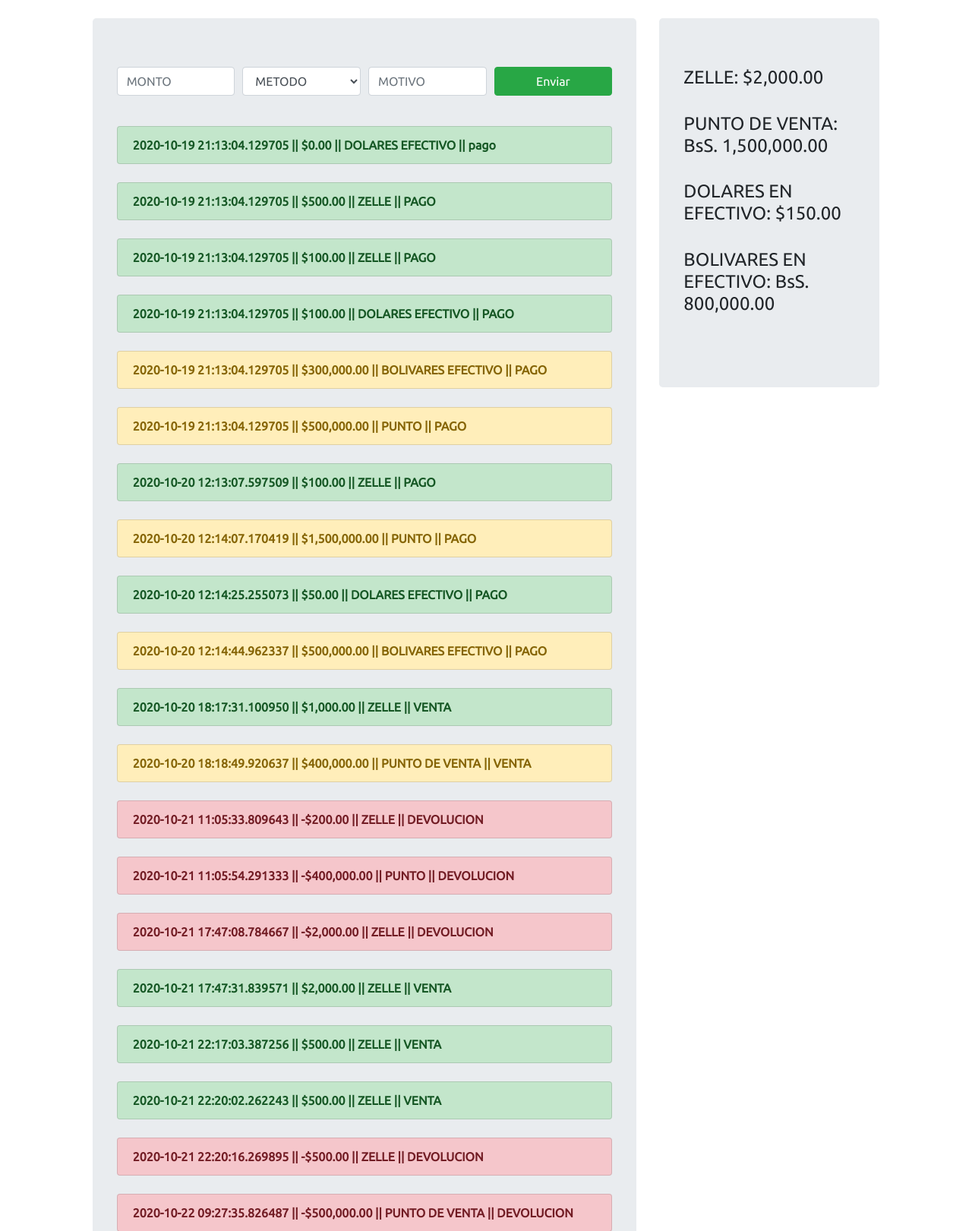
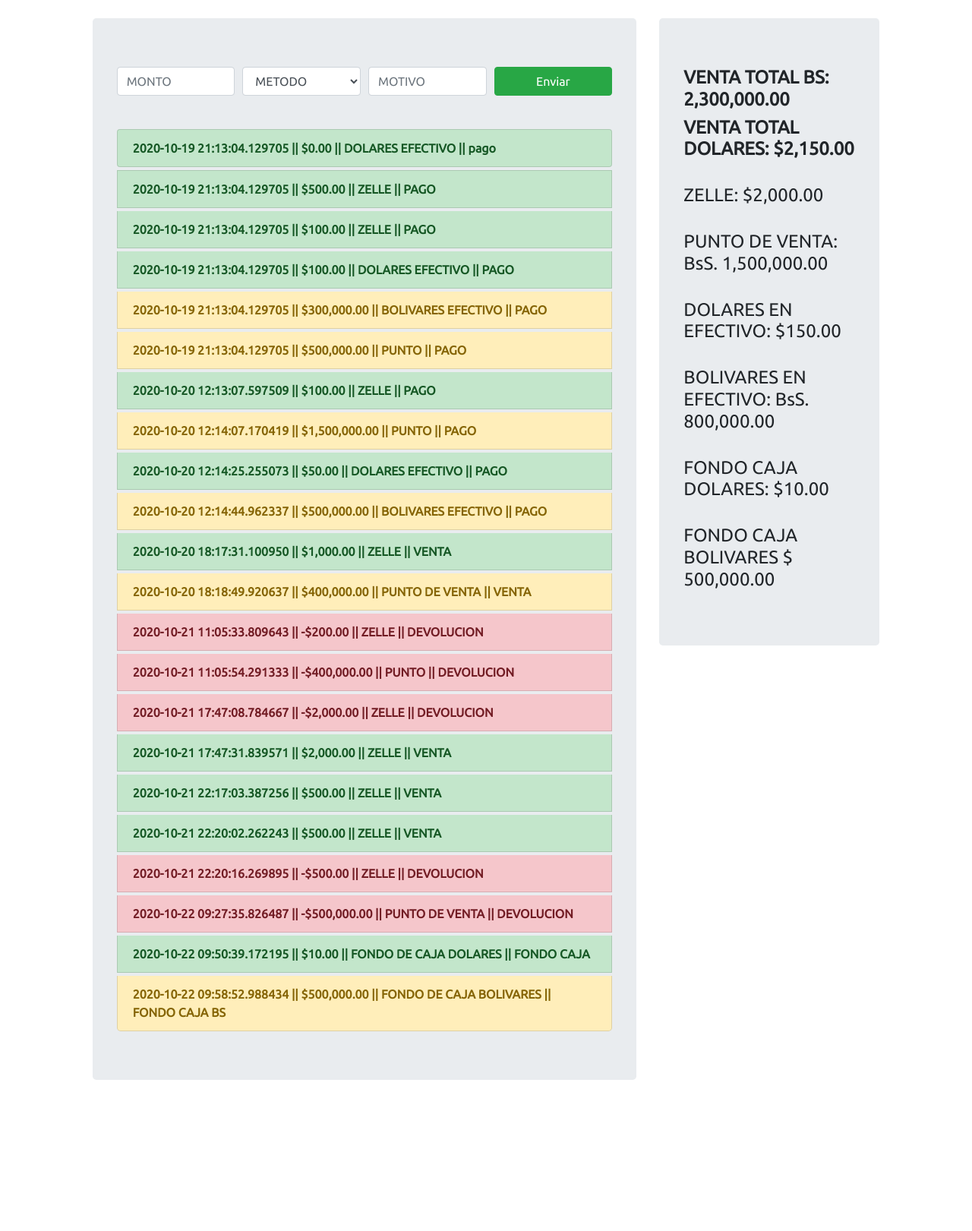
Before and after one commit to elchamucoroboto/caja-project, a Flask app: page / in a window 1280 px wide. Shown: the part 56-1677 px from the top of the page at 76% size. After the commit the page ends 1478 px from the top, so only its background shows below. Run offline with Flask 2, Linux system fonts and the light colour scheme; data comes from the database, SQL or seed files in the repository; both versions use the stored data as it was after the commit.

Commit message:
fondo de cajas funcionando

```diff
--- a/app.py
+++ b/app.py
@@ -61,6 +61,15 @@ def home():
     listPunto = [0]
     listEfectivoD = [0]
     listEfectivoBS = [0]
+    fondoCajaD = 0.00
+    fondoCajaBs = 0.00
+    sumZelle = 0.00
+    sumPunto = 0.00
+    sumEfectivoD = 0.00
+    sumEfectivoBS = 0.00
+
+
+
 
     def currencyFormat(monto):
         currency = "{:,.2f}".format(monto)
@@ -89,10 +98,19 @@ def home():
             listEfectivoBS.insert(0, op.amount)
             sumEfectivoBS = sum(listEfectivoBS)
 
+        if 'FONDO DE CAJA DOLARES' in op.method.upper():
+            fondoCajaD = op.amount
+
+        if 'FONDO DE CAJA BOLIVARES' in op.method.upper():
+            fondoCajaBs = op.amount
 
 
+    venta_total_dolares = sumZelle + sumEfectivoD
+    venta_total_bolivares = sumPunto + sumEfectivoBS
 
-    return render_template('prueba.html', operations = operations , sumZelle = currencyFormat(sumZelle), sumPunto = currencyFormat(sumPunto), sumEfectivoBS = currencyFormat(sumEfectivoBS) , sumEfectivoD = currencyFormat(sumEfectivoD))
+
+    return render_template('prueba.html', operations = operations , sumZelle = currencyFormat(sumZelle), sumPunto = currencyFormat(sumPunto), sumEfectivoBS = currencyFormat(sumEfectivoBS) ,
+    venta_total_dolares = currencyFormat(venta_total_dolares), venta_total_bolivares = currencyFormat(venta_total_bolivares), sumEfectivoD = currencyFormat(sumEfectivoD), fondoCajaD = currencyFormat(fondoCajaD), fondoCajaBs = currencyFormat(fondoCajaBs))
 
 @app.route('/create', methods=['POST'])
 def create():
--- /dev/null
+++ b/static/main.js
@@ -0,0 +1,35 @@
+var formatter = new Intl.NumberFormat('en-US', {
+    style: 'currency',
+    currency: 'USD',
+
+    // These options are needed to round to whole numbers if that's what you want.
+    //minimumFractionDigits: 0,
+    //maximumFractionDigits: 0,
+  });
+
+  var amounts = document.getElementsByClassName("op-amount");
+  for (var i = 0; i < amounts.length; i++) {
+
+       amounts[i].innerHTML = formatter.format(parseFloat(amounts[i].innerHTML));
+  }
+
+  //CAMBIA COLOR SEGUN METODO DE PAGO
+
+  var colores = ["list-group-item-success","list-group-item-danger","list-group-item-warning"]
+
+
+  var classColor = document.getElementsByClassName("list-group-item");
+  for (var i = 0; i < classColor.length; i++){
+    if (classColor[i].innerHTML.indexOf('ZELLE') > -1 || classColor[i].innerHTML.indexOf('DOLARES') > -1){
+      classColor[i].className += " " +colores[0]
+
+    }
+    if (classColor[i].innerHTML.indexOf('PUNTO') > -1 || classColor[i].innerHTML.indexOf('BOLIVARES') > -1){
+      classColor[i].className += " " +colores[2]
+
+    }
+    if (classColor[i].innerHTML.indexOf('DEVOLUCION') > -1) {
+      classColor[i].className += " " +colores[1]
+
+    }
+  }
--- a/templates/prueba.html
+++ b/templates/prueba.html
@@ -50,6 +50,9 @@
                             <option>DOLARES EFECTIVO</option>
                             <option>BOLIVARES EFECTIVO</option>
                             <option>ZELLE</option>
+                            <option>FONDO DE CAJA DOLARES</option>
+                            <option>FONDO DE CAJA BOLIVARES</option>
+
 
 
                           </select>
@@ -63,12 +66,12 @@
                       </div>
                     </form>
 
-                    {% for operation in operations %}
+
                   <ul class="list-group mt-4">
 
+                    {% for operation in operations %}
 
-
-                      <li class="list-group-item  "><strong>{{ operation.date_created}} || <span class="op-amount"> {{operation.amount}} </span> || {{operation.method}} || {{operation.reason}}</strong></li>
+                      <li class="list-group-item mt-1  "><strong>{{ operation.date_created}} || <span class="op-amount"> {{operation.amount}} </span> || {{operation.method}} || {{operation.reason}}</strong></li>
 
 
 
@@ -83,6 +86,9 @@
             <div class="col-lg-3 mt-4">
 
                 <div class="jumbotron ">
+                  <h4><strong>VENTA TOTAL BS: {{venta_total_bolivares}}</strong></h4>
+                  <h4><strong>VENTA TOTAL DOLARES: ${{venta_total_dolares}}</strong></h4>
+                  <br>
                   <h4>ZELLE: ${{sumZelle}}</h4>
                   <br>
                    <h4>PUNTO DE VENTA: BsS. {{sumPunto}}</h4>
@@ -91,6 +97,9 @@
                    <br>
                     <h4>BOLIVARES EN EFECTIVO: BsS. {{sumEfectivoBS}}</h4>
                     <br>
+                    <h4>FONDO CAJA DOLARES: ${{fondoCajaD}}</h4>
+                    <br>
+                    <h4>FONDO CAJA BOLIVARES $ {{fondoCajaBs}}</h4>
                   </div>
 
             </div>
@@ -111,49 +120,13 @@
 
 
 
-    <script src="https://code.jquery.com/jquery-3.5.1.slim.min.js" integrity="sha384-DfXdz2htPH0lsSSs5nCTpuj/zy4C+OGpamoFVy38MVBnE+IbbVYUew+OrCXaRkfj" crossorigin="anonymous"></script>
+<script src="https://code.jquery.com/jquery-3.5.1.slim.min.js" integrity="sha384-DfXdz2htPH0lsSSs5nCTpuj/zy4C+OGpamoFVy38MVBnE+IbbVYUew+OrCXaRkfj" crossorigin="anonymous"></script>
 <script src="https://cdn.jsdelivr.net/npm/bootstrap@4.5.3/dist/js/bootstrap.bundle.min.js" integrity="sha384-ho+j7jyWK8fNQe+A12Hb8AhRq26LrZ/JpcUGGOn+Y7RsweNrtN/tE3MoK7ZeZDyx" crossorigin="anonymous"></script>
 
-<script type="text/javascript">
-
-  var formatter = new Intl.NumberFormat('en-US', {
-    style: 'currency',
-    currency: 'USD',
-
-    // These options are needed to round to whole numbers if that's what you want.
-    //minimumFractionDigits: 0,
-    //maximumFractionDigits: 0,
-  });
-
-  var amounts = document.getElementsByClassName("op-amount");
-  for (var i = 0; i < amounts.length; i++) {
-
-       amounts[i].innerHTML = formatter.format(parseFloat(amounts[i].innerHTML));
-  }
-
-  //CAMBIA COLOR SEGUN METODO DE PAGO
-
-  var colores = ["list-group-item-success","list-group-item-danger","list-group-item-warning"]
-
-
-  var classColor = document.getElementsByClassName("list-group-item");
-  for (var i = 0; i < classColor.length; i++){
-    if (classColor[i].innerHTML.indexOf('ZELLE') > -1 || classColor[i].innerHTML.indexOf('DOLARES') > -1){
-      classColor[i].className += " " +colores[0]
-
-    }
-    if (classColor[i].innerHTML.indexOf('PUNTO') > -1 || classColor[i].innerHTML.indexOf('BOLIVARES') > -1){
-      classColor[i].className += " " +colores[2]
-
-    }
-    if (classColor[i].innerHTML.indexOf('DEVOLUCION') > -1) {
-      classColor[i].className += " " +colores[1]
-
-    }
-  }
+<script src="static/main.js"></script>
 
 
 
-</script>
+
 </body>
 </html>
```
Also changed, not shown: test.db.
